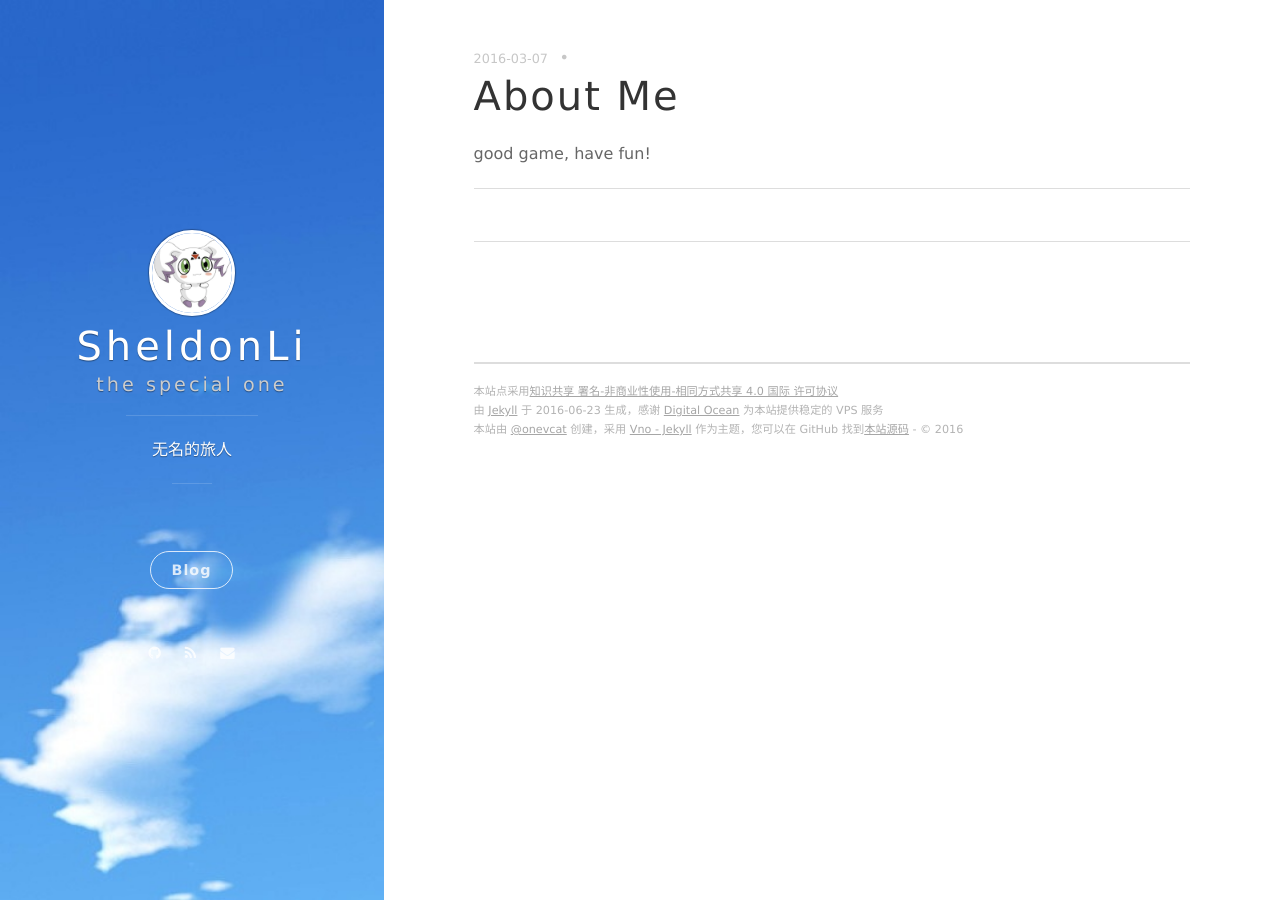
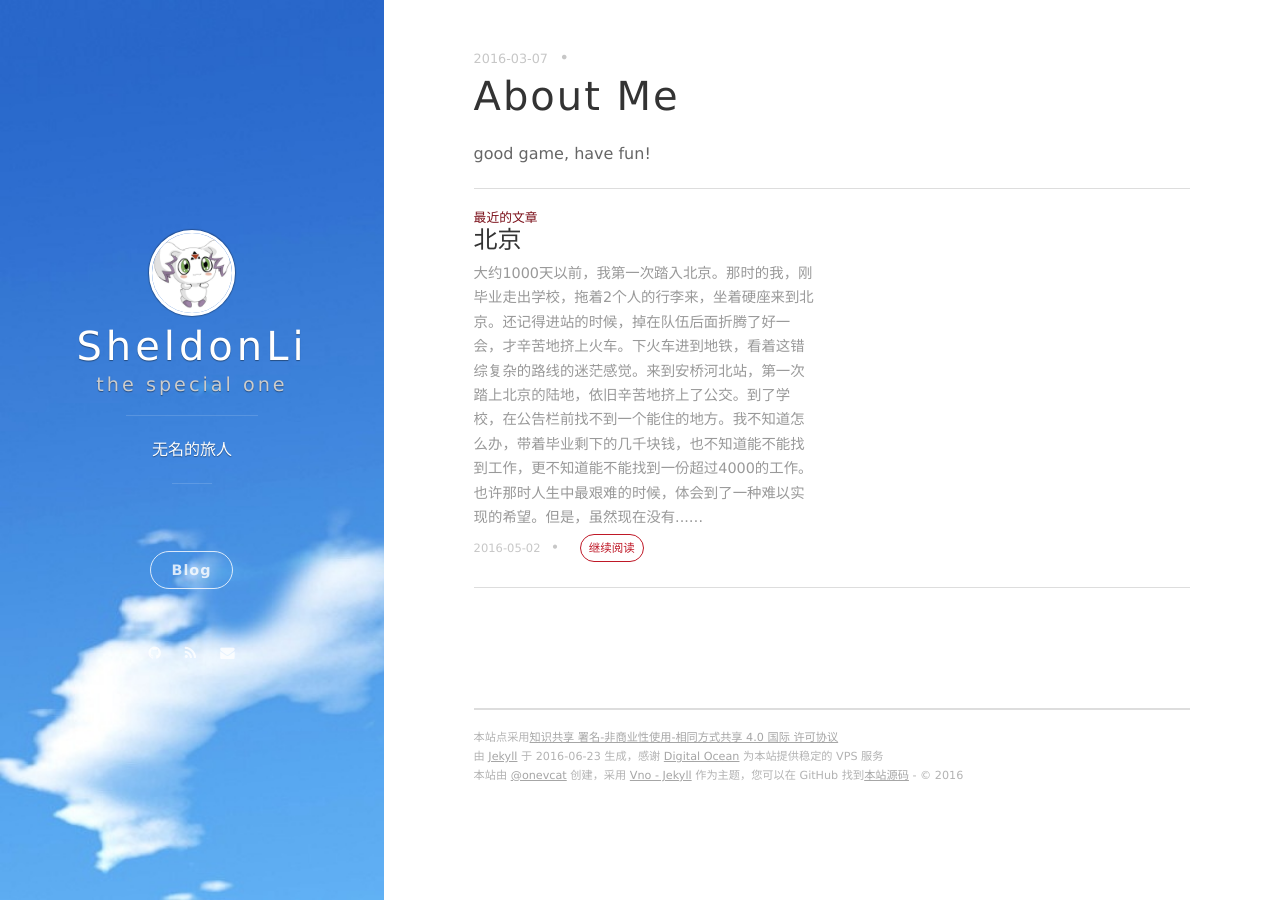
Before and after one commit to SheldonLi/SheldonLi.github.io, a Jekyll site: the page built from _posts/2016-03-07-first-post.markdown, in a window 1280 px wide. Built offline with Jekyll 4.4.1, drawn with Linux system fonts in a browser that asks for light colours; nearby versions of some CDN libraries; Markdown is read by kramdown in place of the engine named in the settings; comment, search, counter and statistics services are not loaded.

Commit message:
add second post

```diff
--- a/_includes/footer.html
+++ b/_includes/footer.html
@@ -2,6 +2,6 @@
     <footer>
     	<span class="footer__copyright">本站点采用<a href="http://creativecommons.org/licenses/by-nc-sa/4.0/">知识共享 署名-非商业性使用-相同方式共享 4.0 国际 许可协议</a></span>
         <span class="footer__copyright">由 <a href="https://jekyllrb.com">Jekyll</a> 于 {{ site.time | date: "%F" }} 生成，感谢 <a href="https://www.digitalocean.com/?refcode=30ed2d146762">Digital Ocean</a> 为本站提供稳定的 VPS 服务</span>
-        <span class="footer__copyright">本站{% if site.creator %}由 {{site.creator}} 创建，{% endif %}采用 <a href="https://github.com/onevcat/vno-jekyll">Vno - Jekyll</a> 作为主题，您可以在 GitHub 找到<a href="https://github.com/onevcat/OneV-s-Den">本站源码</a> - &copy; {{site.time | date: "%Y"}}</span>
+        <span class="footer__copyright">本站{% if site.creator %}由 {{site.creator}} 创建，{% endif %}采用 <a href="https://github.com/sheldonli/vno-jekyll">Vno - Jekyll</a> 作为主题，您可以在 GitHub 找到<a href="https://github.com/SheldonLi/SheldonLi.github.io">本站源码</a> - &copy; {{site.time | date: "%Y"}}</span>
     </footer>
 </section>
--- /dev/null
+++ b/_posts/2016-05-02-second-post.markdown
@@ -0,0 +1,20 @@
+---
+layout: post
+title: 北京
+date: 2016-05-02 17:32:24.000000000 +08:00
+---
+
+大约1000天以前，我第一次踏入北京。
+
+那时的我，刚毕业走出学校，拖着2个人的行李来，坐着硬座来到北京。还记得进站的时候，掉在队伍后面折腾了好一会，才辛苦地挤上火车。下火车进到地铁，看着这错综复杂的路线的迷茫感觉。来到安桥河北站，第一次踏上北京的陆地，依旧辛苦地挤上了公交。到了学校，在公告栏前找不到一个能住的地方。
+
+我不知道怎么办，带着毕业剩下的几千块钱，也不知道能不能找到工作，更不知道能不能找到一份超过4000的工作。
+
+也许那时人生中最艰难的时候，体会到了一种难以实现的希望。
+
+但是，虽然现在没有了当时很多的烦恼，然而却发现失去的更多。
+
+北京居住2年的经历，给了我3点最深刻的感悟：
+1. “现在”是最重要的时刻，想对一个人好需要及时，不要想着以后会怎样，脑海中的想法没有任何意义。
+2. 家庭比工作重要太多，换一份工作容易，但换一个家庭不易。所以，处理家庭事情的优先级高于工作。
+3. 所有事情都有可能发生，无论当初觉得是多么稳定的关系，都有可能离开。
```
Also changed, not shown: README.md.
